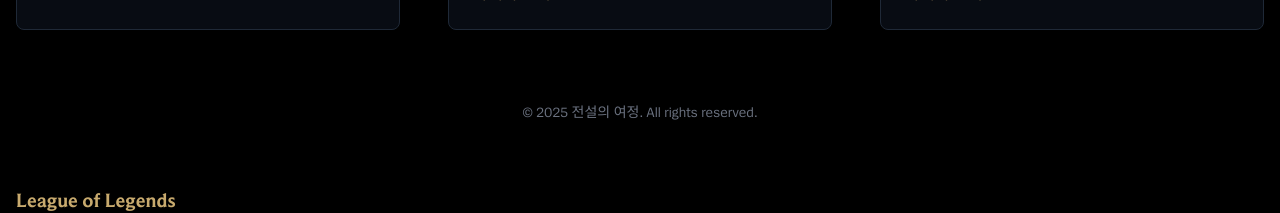
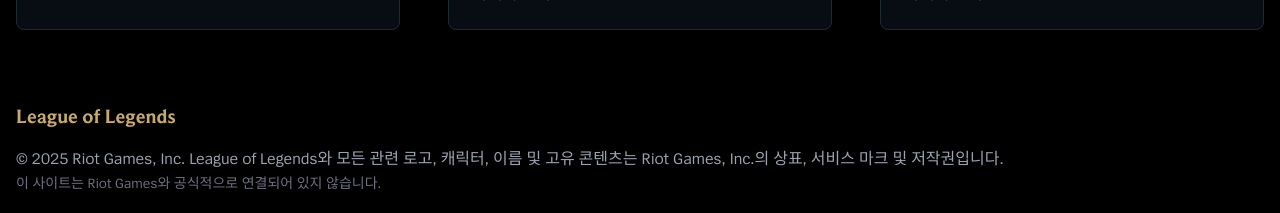
Before and after one commit to joyounghyun550/my-lol-info-app, a Next.js app: page / in a window 1280 px wide. Shown: the part 872-1085 px from the top of the page. Built offline with nearby package versions, Linux system fonts and the light colour scheme.

Commit message:
feat: 푸터 컴포넌트 삭제

```diff
--- a/src/app/page.tsx
+++ b/src/app/page.tsx
@@ -107,13 +107,6 @@
             </div>
           </div>
         </div>
-
-        {/* 필요시 푸터 추가 */}
-        <div className="py-8 mt-auto">
-          <p className="text-center text-gray-500 text-sm">
-            © 2025 전설의 여정. All rights reserved.
-          </p>
-        </div>
       </div>
     </div>
   );
```
